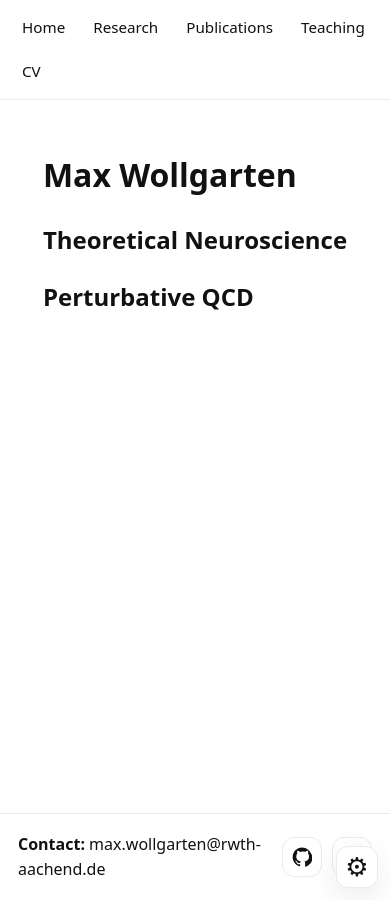
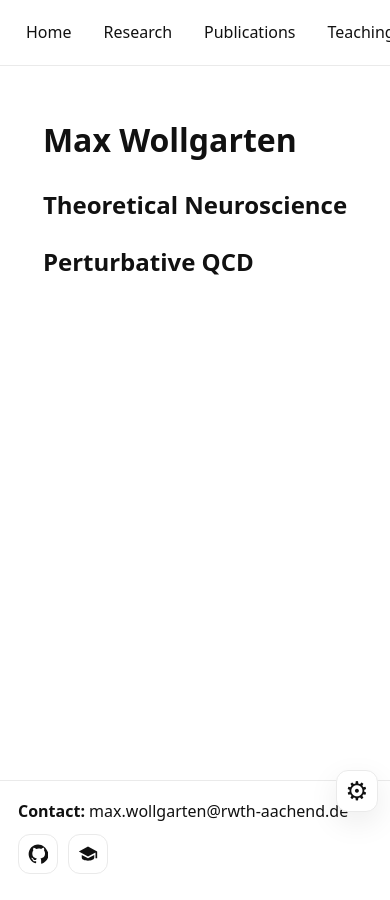
Before and after one commit to Max-Wollgarten/max-wollgarten.github.io, a Jekyll site: the page built from index.md, in a window 390 px wide. Built offline with Jekyll 4.4.1, drawn with Linux system fonts in a browser that asks for light colours.

Commit message:
Update style.css

```diff
--- a/assets/css/style.css
+++ b/assets/css/style.css
@@ -220,28 +220,39 @@ body.panel-open .site-footer {
 }
 
 @media (max-width: 600px) {
+  .footer-inner {
+    flex-direction: column;
+    align-items: flex-start;
+    gap: 10px;
+  }
+
+  /* Damit rechts unten nichts "wichtige Footer-Icons" hat */
+  .footer-icons {
+    align-self: flex-start;
+  }
+
+  /* Optional: etwas mehr Luft unten */
+  .site-footer {
+    padding-bottom: 26px;
+  }
+
+  .control-fab {
+    bottom: 88px;     /* hoch genug über Footer */
+    right: 12px;
+  }
+
   .control-panel {
+    bottom: 140px;    /* Panel öffnet über FAB/Footer */
     left: 12px;
     right: 12px;
     width: auto;
-    bottom: 12px;
     max-height: 60vh;
     overflow: auto;
   }
-
-  .control-fab {
-    right: 12px;
-    bottom: 12px;
+  .nav-inner {
+    flex-wrap: nowrap;
+    overflow-x: auto;
+    -webkit-overflow-scrolling: touch;
   }
-
-  .nav-inner {
-    padding: 10px 12px;
-    gap: 8px;
-  }
-
-  .nav-item,
-  .nav-item:visited {
-    padding: 6px 10px;
-    font-size: 0.95em;
-  }
+  .nav-item { white-space: nowrap; }
 }
```
